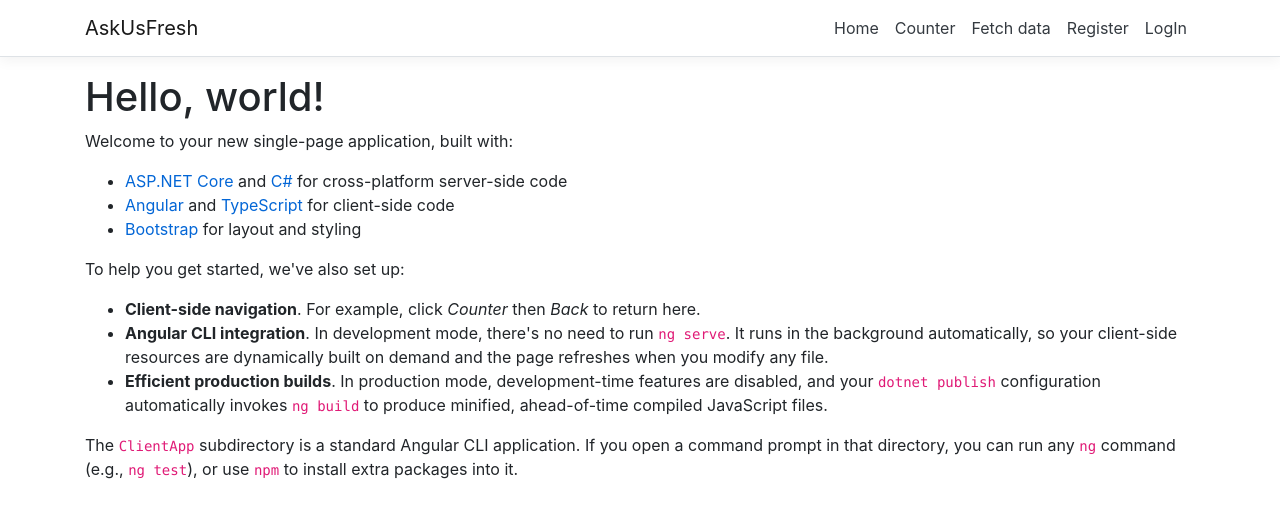
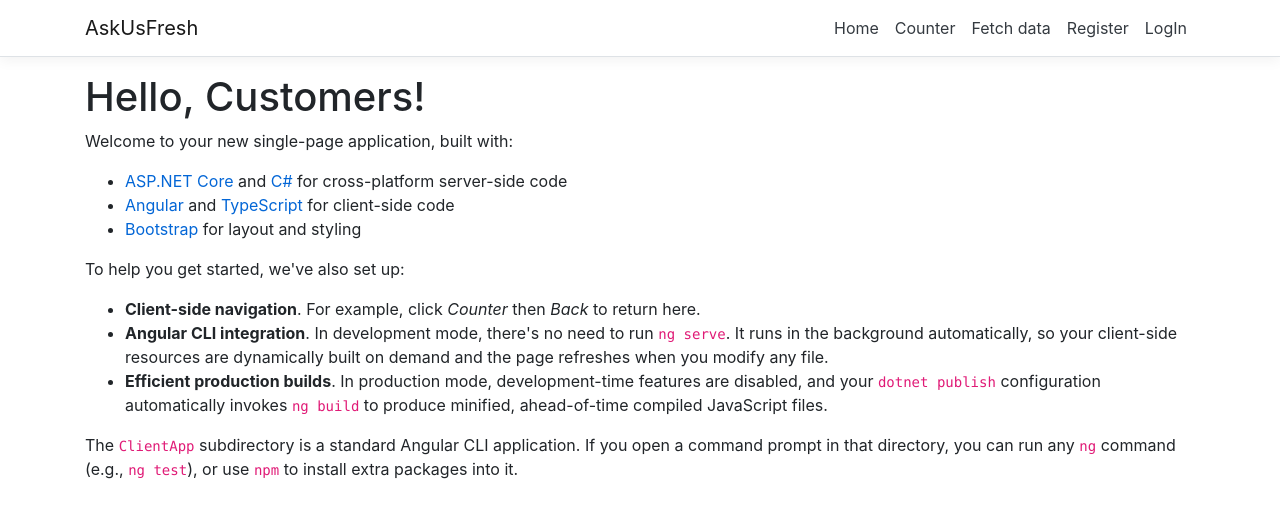
Before and after one commit to AskMeFresh/AskUsFresh, an Angular app in the folder AskUsFresh/ClientApp/: page / in a window 1280 px wide. Shown: the top 518 px of the page. Built offline with nearby package versions, Linux system fonts and the light colour scheme.

Commit message:
Test check in for url change

```diff
--- a/AskUsFresh/ClientApp/src/app/home/home.component.html
+++ b/AskUsFresh/ClientApp/src/app/home/home.component.html
@@ -1,4 +1,4 @@
-<h1>Hello, world!</h1>
+<h1>Hello, Customers!</h1>
 <p>Welcome to your new single-page application, built with:</p>
 <ul>
   <li><a href='https://get.asp.net/'>ASP.NET Core</a> and <a href='https://msdn.microsoft.com/en-us/library/67ef8sbd.aspx'>C#</a> for cross-platform server-side code</li>
```
